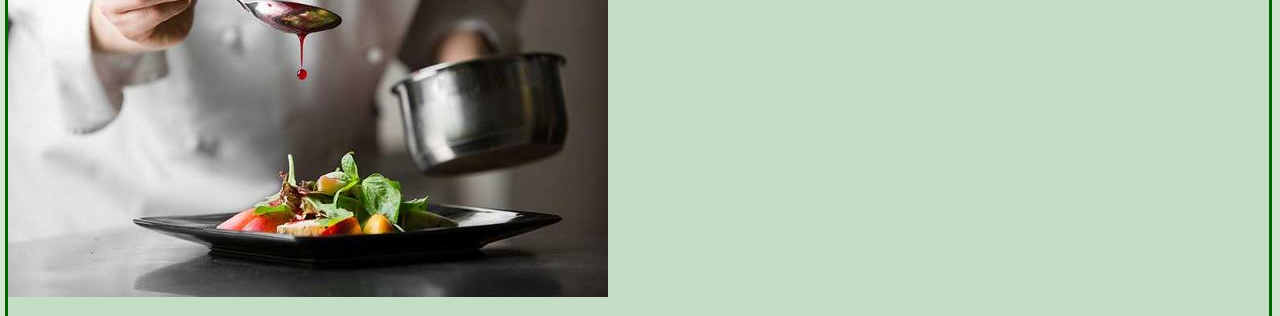
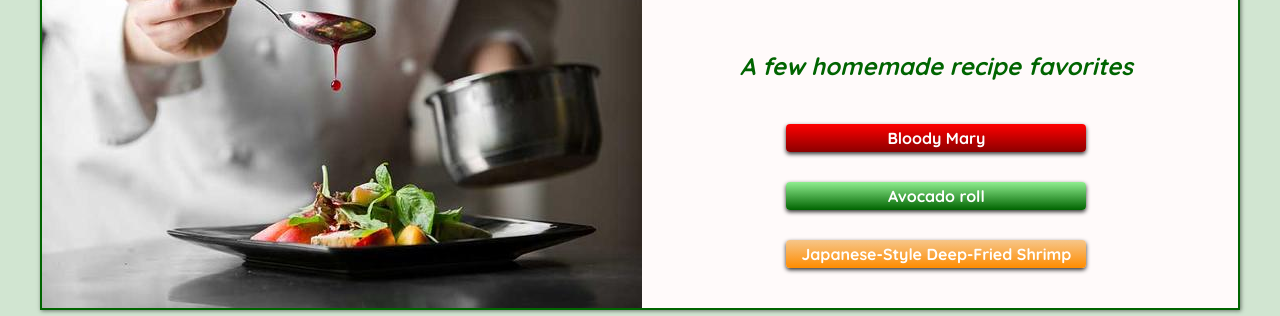
Before and after one commit to sb2094sb/odin-recipes, a plain HTML site: page index.html in a window 1280 px wide. Shown: the part 112-428 px from the top of the page. Drawn offline with Linux system fonts and the light colour scheme.

Commit message:
Restyle homepage

```diff
--- a/styles.css
+++ b/styles.css
@@ -5,7 +5,7 @@ html{
     font-family: 'Quicksand', sans-serif;
 }
 
-body {
+/* body {
     margin-left: 5px;
 }
 
@@ -23,22 +23,105 @@ body {
 .content{
     margin-left: 5px;
     font-weight: 400;
+} */
+
+* {
+    line-height: 1.5;
+    margin: 0;
+    padding: 0;
+    box-sizing: border-box;
 }
-
-
 /* Home Page css */
 body.home {
     background-color: rgb(209, 229, 209);
 }
 
-.home .container{
+.home .recipe-card {
+    width: 1200px;
+    background-color: #FFFAFA;
+    margin: 20px auto;
+    box-shadow: 1px 1px 4px rgba(0, 0, 0, .5);
+    border: 2px solid darkgreen;
+}
+
+.home img{
+    width: 600px;
+    display: inline-block;
+    vertical-align: top;
+}
+
+.home .title{
+    color: darkgreen;
+}
+
+.home ul {
+    list-style: none;
+}
+
+.home .recipe-content{
+    display: inline-block;
+    width: 580px;
+    vertical-align: top;
+    text-align: center;
+}
+
+.home h1 {
+    margin-top: 30px;
+    margin-bottom: 60px;
+}
+
+.home h2{
+    margin-bottom: 40px;
+}
+
+.home li {
+    margin-top: 30px;
+}
+
+.home a {
+    color: #fff;
+    text-decoration: none;
+    padding: 2px 10px;
+    display: inline-block;
+    width: 300px;
+    vertical-align: top;
+    font-weight: bold;
+    box-shadow: 0px 2px 4px rgba(0, 0, 0, 0.8);
+    border-radius: 4px;
+}
+
+#bloody-link{
+    background: linear-gradient(to bottom, red, darkred);
+
+  }
+
+#roll-link {
+    background: linear-gradient(to bottom, lightgreen, darkgreen);
+  }
+
+#shrimp-link{
+    background: linear-gradient(to bottom, rgb(246, 198, 138), darkorange);
+}
+
+.home a:hover,
+.home a:focus {
+  color: #333;
+  transition: background-color 0.3s ease;
+}
+
+/* .recipe-content * {
+    margin-top:20px;
+} */
+
+
+/* .home .recipe_card{
     background-color:rgb(196, 221, 196);
     border-color: darkgreen;
-}
+} */
 
-.home .title, .home .content{
+/* .home .title, .home .content{
     color: darkgreen;
-}
+} */
 
 /* Bloody Mary css */
 body.bloody{
```
